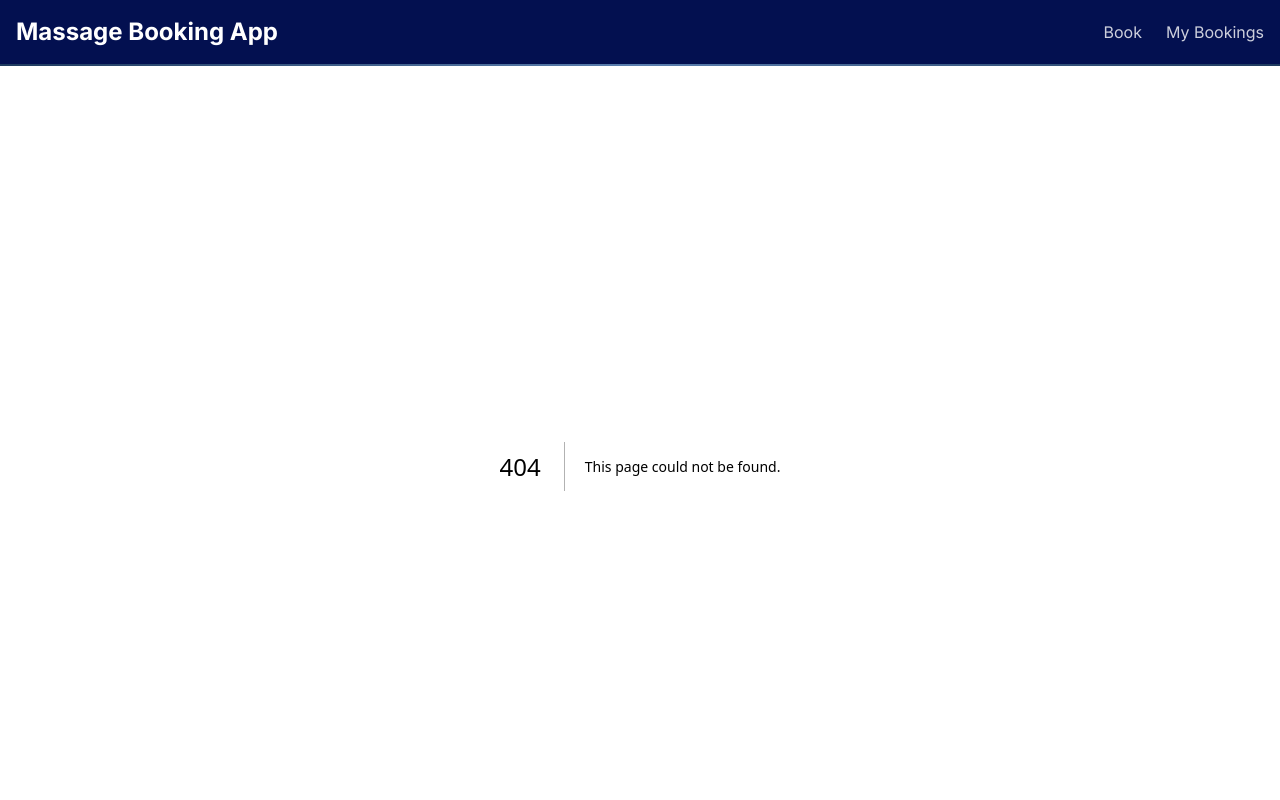
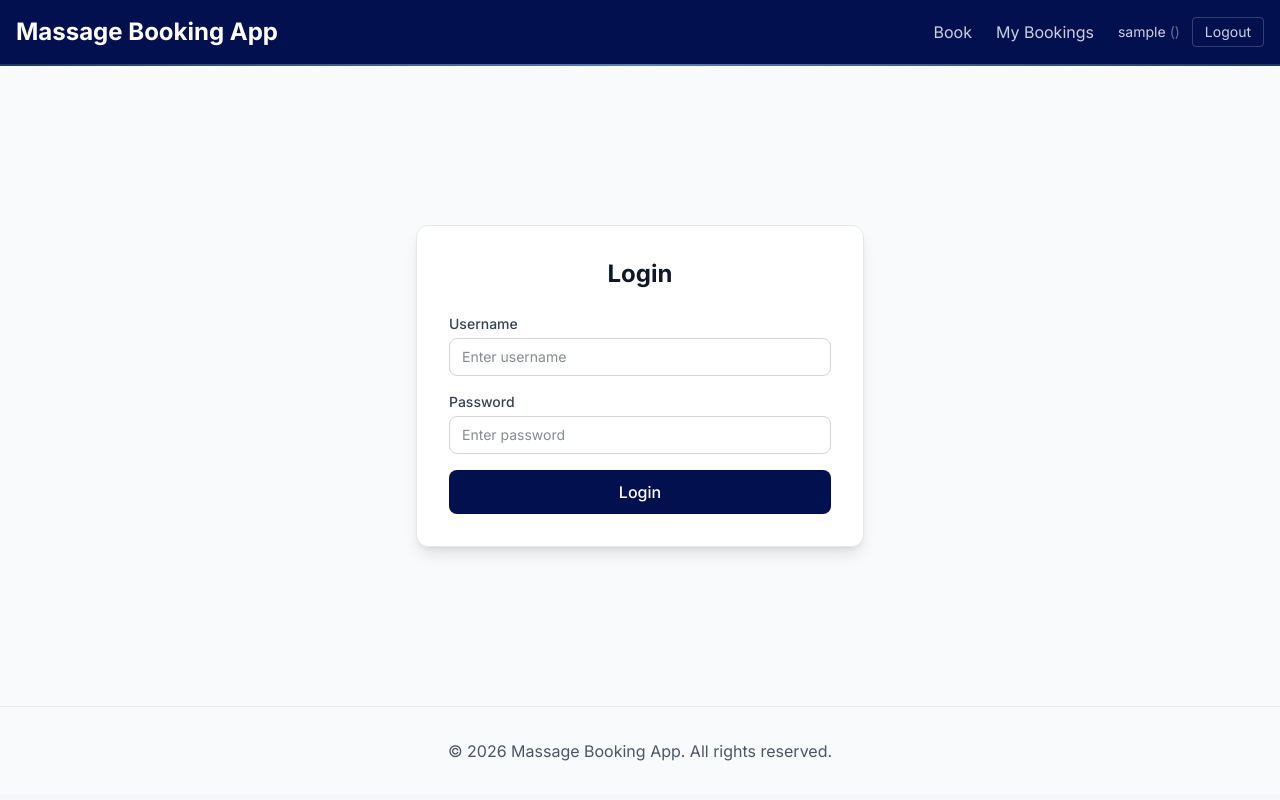
Before and after one commit to thengoc82/MassageBookingSystem, a Next.js app in the folder spa-booking-frontend/: page /login in a window 1280 px wide. Before the commit this address had no page. Shown: the top 800 px of the page. Built offline with nearby package versions, Linux system fonts and the light colour scheme; no server answers; sample sign-in values are in the browser's storage.

Commit message:
add login UI for admin and therapist accounts
- New /login page with username/password form
- AuthNav component in navbar: shows Login button when logged out,
  username+role+Logout when logged in
- Uses existing /api/auth/login endpoint supporting both admin and therapist

```diff
--- a/spa-booking-frontend/app/layout.tsx
+++ b/spa-booking-frontend/app/layout.tsx
@@ -1,6 +1,7 @@
 import type { Metadata } from "next";
 import Link from "next/link";
 import { Inter } from "next/font/google";
+import AuthNav from "@/components/AuthNav";
 import "./globals.css";
 
 const inter = Inter({ subsets: ["latin"], variable: "--font-inter" });
@@ -19,9 +20,10 @@ function NavBar() {
                 <Link href="/" className="text-2xl font-bold text-white">
                 Massage Booking App
               </Link>
-              <div className="flex gap-6">
+              <div className="flex items-center gap-6">
                 <Link href="/dashboard" className="text-white/80 hover:text-white">Book</Link>
                 <Link href="/my-bookings" className="text-white/80 hover:text-white">My Bookings</Link>
+                <AuthNav />
               </div>
           </div>
         </div>
--- /dev/null
+++ b/spa-booking-frontend/app/login/page.tsx
@@ -0,0 +1,76 @@
+'use client';
+
+import { useState } from 'react';
+import { useRouter } from 'next/navigation';
+import { login } from '@/lib/api';
+
+export default function LoginPage() {
+  const router = useRouter();
+  const [username, setUsername] = useState('');
+  const [password, setPassword] = useState('');
+  const [error, setError] = useState('');
+  const [loading, setLoading] = useState(false);
+
+  const handleSubmit = async (e: React.FormEvent) => {
+    e.preventDefault();
+    if (!username || !password) { setError('Username and password required'); return; }
+
+    setLoading(true);
+    setError('');
+
+    try {
+      const res = await login({ username, password });
+      localStorage.setItem('access_token', res.data.access_token);
+      localStorage.setItem('user', JSON.stringify(res.data.user));
+      router.push('/dashboard');
+    } catch (err: any) {
+      setError(err.message || 'Login failed');
+    } finally {
+      setLoading(false);
+    }
+  };
+
+  return (
+    <div className="min-h-[80vh] flex items-center justify-center bg-gray-50">
+      <div className="bg-white rounded-xl shadow-lg border border-gray-200 p-8 w-full max-w-md">
+        <h1 className="text-2xl font-bold text-gray-900 mb-6 text-center">Login</h1>
+
+        <form onSubmit={handleSubmit} className="space-y-4">
+          <div>
+            <label className="block text-sm font-medium text-gray-700 mb-1">Username</label>
+            <input
+              type="text"
+              value={username}
+              onChange={e => setUsername(e.target.value)}
+              className="w-full border border-gray-300 rounded-lg px-3 py-2 text-sm text-gray-900"
+              placeholder="Enter username"
+            />
+          </div>
+
+          <div>
+            <label className="block text-sm font-medium text-gray-700 mb-1">Password</label>
+            <input
+              type="password"
+              value={password}
+              onChange={e => setPassword(e.target.value)}
+              className="w-full border border-gray-300 rounded-lg px-3 py-2 text-sm text-gray-900"
+              placeholder="Enter password"
+            />
+          </div>
+
+          {error && (
+            <div className="bg-red-50 border border-red-200 rounded-lg p-3 text-sm text-red-700">{error}</div>
+          )}
+
+          <button
+            type="submit"
+            disabled={loading}
+            className="w-full bg-[#031050] text-white py-2.5 rounded-lg font-medium hover:bg-[#1a2a6b] disabled:bg-gray-300 transition"
+          >
+            {loading ? 'Logging in...' : 'Login'}
+          </button>
+        </form>
+      </div>
+    </div>
+  );
+}
--- /dev/null
+++ b/spa-booking-frontend/components/AuthNav.tsx
@@ -0,0 +1,61 @@
+'use client';
+
+import { useState, useEffect } from 'react';
+import { useRouter } from 'next/navigation';
+import Link from 'next/link';
+
+interface UserInfo {
+  id: number;
+  username: string;
+  role: string;
+  type: string;
+}
+
+export default function AuthNav() {
+  const router = useRouter();
+  const [user, setUser] = useState<UserInfo | null>(null);
+  const [mounted, setMounted] = useState(false);
+
+  useEffect(() => { setMounted(true); }, []);
+
+  useEffect(() => {
+    if (!mounted) return;
+    const raw = localStorage.getItem('user');
+    if (raw) {
+      try { setUser(JSON.parse(raw)); } catch { setUser(null); }
+    }
+  }, [mounted]);
+
+  const handleLogout = () => {
+    localStorage.removeItem('access_token');
+    localStorage.removeItem('user');
+    setUser(null);
+    router.push('/');
+  };
+
+  return (
+    <div className="flex items-center gap-3">
+      {user ? (
+        <>
+          <span className="text-white/80 text-sm hidden sm:inline">
+            {user.username}
+            <span className="text-white/40 ml-1">({user.type})</span>
+          </span>
+          <button
+            onClick={handleLogout}
+            className="text-white/80 hover:text-white text-sm border border-white/20 rounded px-3 py-1"
+          >
+            Logout
+          </button>
+        </>
+      ) : (
+        <Link
+          href="/login"
+          className="text-white/80 hover:text-white text-sm border border-white/20 rounded px-3 py-1"
+        >
+          Login
+        </Link>
+      )}
+    </div>
+  );
+}
```
